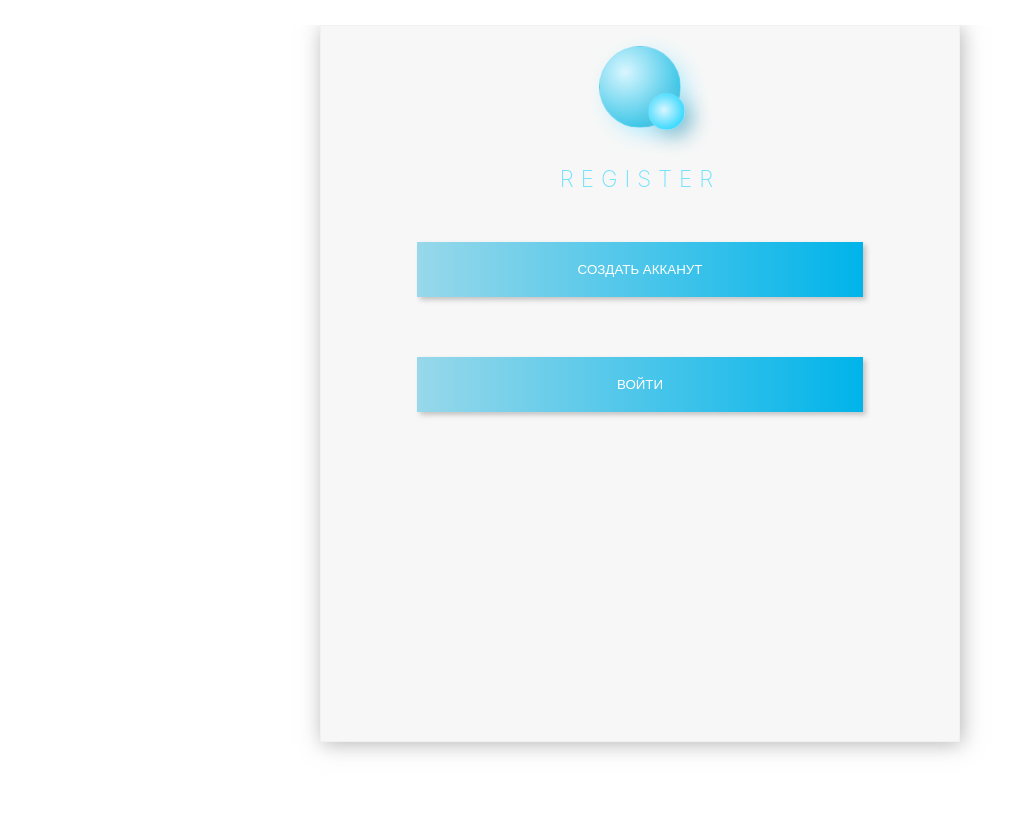
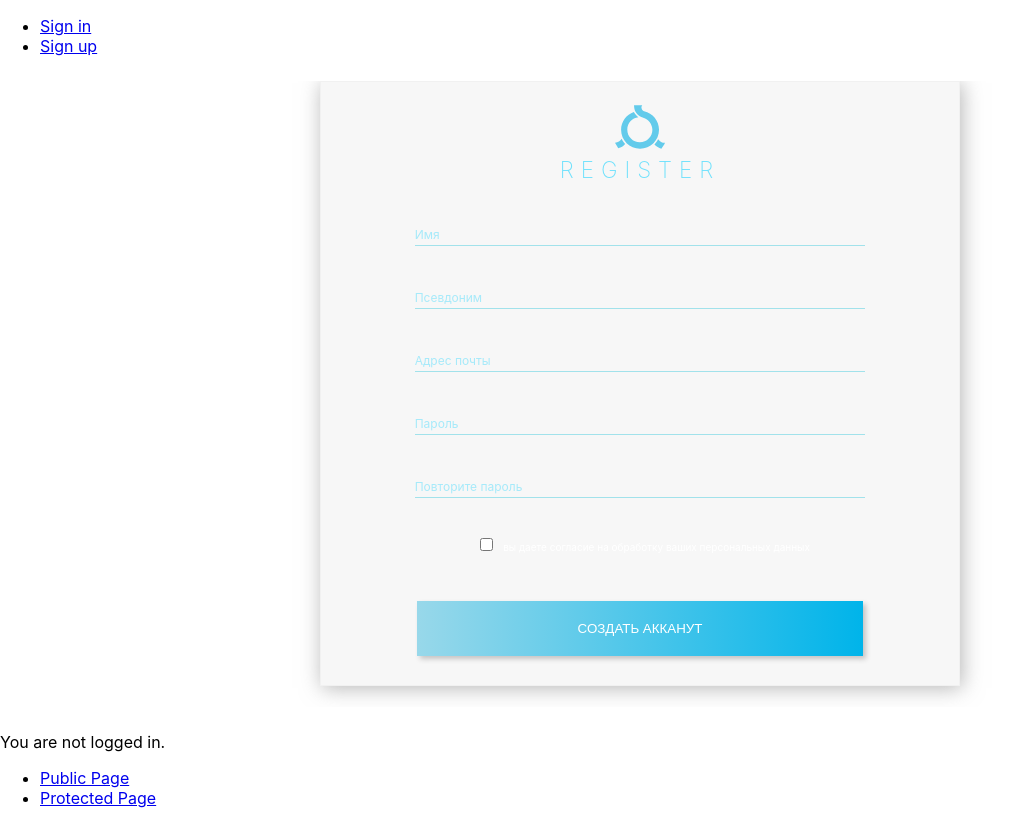
Before and after one commit to artsinsider/Passage, a React (Create React App) app: page /sign-up in a window 1280 px wide. Shown: the whole page, without its empty margins (0-1034 px from the left). Before the commit the page ends 800 px from the top, so only its background shows below. Built offline with nearby package versions, Linux system fonts and the light colour scheme.

Commit message:
first steps adding Routinto App

```diff
--- /dev/null
+++ b/src/component/Logo.js
@@ -0,0 +1,22 @@
+import React from 'react';
+
+export default function Logo() {
+    return (
+        <svg version="1.1" id="Capa_2" x="0px" y="0px" width="50px" height="50px" viewBox="0 0 106.082 106.083" fill="#63cbeb">
+            <g>
+                <g>
+                    <path d="M93.383,58.991c-0.004-19.248-13.529-35.332-31.592-39.282c-3.163-0.533-8.439-7.918-4.006-12.817L40.326,6.838
+                                        c0.188,8.605,2.924,13.174,2.877,13.186c1.166,2.413,2.829,4.513,4.729,6.363c4.692,4.57,12.076,6.916,12.076,6.916
+                                        c11.145,3.171,19.314,14.267,19.32,25.579c0,0.009,0,0.017,0,0.025c0.008,14.696-11.902,26.614-26.598,26.623
+                                        c-14.697,0.007-26.617-11.901-26.623-26.599c0-0.009,0-0.017,0-0.024c-0.008-14.012,9.867-24.962,23.607-26.537l-0.061-0.102
+                                        c-2.029-1.301-6.826-6.067-9.686-11.274C24.23,26.456,12.932,41.412,12.936,59.01c0,0.006,0,0.012,0,0.018
+                                        c0.006,22.217,18.018,40.222,40.232,40.216s40.221-18.019,40.215-40.231C93.383,59.003,93.383,58.998,93.383,58.991z"/>
+                    <path d="M0,86.289l6.922,11.735c6.461-0.656,10.68-4.51,14.596-8.728c-3.111-3.36-5.668-6.721-7.375-11.135
+			                             C11.223,83.369,5.848,86.434,0,86.289z"/>
+                    <path d="M91.637,78.915c-2.318,3.934-4.857,7.753-7.975,11.285c4.664,4.564,8.828,7.021,14.746,8.728
+			                             c3.52-4.305,6.16-8.435,7.674-12.339C100.785,86.889,95.137,84.436,91.637,78.915z"/>
+                </g>
+            </g>
+        </svg>
+    )
+}
--- a/src/container/App/App.js
+++ b/src/container/App/App.js
@@ -1,14 +1,52 @@
 import React      from 'react';
-import Auth       from '../Auth/Auth';
+import SignIn       from '../Auth/SignIn';
+import SignUp       from '../Auth/SignUp';
+// import Nav         from '../Navigation/Navigations'
+import AuthExample  from '../Navigation/Auth'
 import './App.scss';
+
+import {BrowserRouter as Router, Route, Link, Redirect, withRouter} from "react-router-dom";
+
+const fakeAuth = {
+    isAuthenticated: false,
+    authenticate(cb) {
+        this.isAuthenticated = true;
+        setTimeout(cb, 100); // fake async
+    },
+    signout(cb) {
+        this.isAuthenticated = false;
+        setTimeout(cb, 100);
+    }
+};
+
+const FormAuthorized = withRouter(
+    ({ history }) =>
+        fakeAuth.isAuthenticated ? (
+              <button onClick={() => {fakeAuth.signout(() => history.push("/"));}}> Sign out </button>
+        ) : (
+            <ul>
+              <li>
+                <Link to="/sign-in" >Sign in</Link>
+              </li>
+              <li>
+                <Link to="/sign-up">Sign up</Link>
+              </li>
+            </ul>
+        )
+);
 
 class App extends React.Component {
   render() {
     return (
-      <div className="App">
-        <Auth/>
+        <Router>
 
-      </div>
+          <FormAuthorized/>
+
+          <Route path="/sign-in" component={SignIn} />
+          <Route path="/sign-up" component={SignUp} />
+
+          <AuthExample/>
+        </Router>
     );
   }
 }
@@ -20,11 +58,15 @@ export default App;
 // import Section    from '../../component/Section/Section';
 // import Background from '../../component/Backgroud/Background';
 
-//import Nav         from '../Navigation/Navigations'
-
+//  <Auth/>
 
 // <Nav/>
 // <Header/>
 // <Section/>
 // <Background/>
 // <TestStand/>
+
+//
+// <div className="App">
+//   <AuthExample/>
+// </div>
--- a/src/container/Auth/Auth.js
+++ b/src/container/Auth/Auth.js
@@ -1,18 +1,19 @@
 import React  from 'react';
 import Component from './Styled'
 import './auth.scss'
-
+import Logo from '../../component/Logo'
 import SignIn from './SignIn';
 import SignUp from './SignUp';
 
 export default class Auth extends React.PureComponent{
+    state ={  };
+
     render() {
         return (
             <div className="auth-container">
                 <Component.Form className="auth-form" autocomplete="off">
                     <Component.Logo className="circle">
-                        <Component.SferaBig />
-                        <Component.SferaSmall />
+                        <Logo/>
                         <Component.Title>REGISTER</Component.Title>
                     </Component.Logo>
 
--- a/src/container/Auth/SignIn.js
+++ b/src/container/Auth/SignIn.js
@@ -1,5 +1,6 @@
 import React  from 'react';
 import Component from './Styled'
+import Logo from '../../component/Logo'
 import './auth.scss'
 
 export default class SignIn extends React.PureComponent{
@@ -33,8 +34,7 @@ export default class SignIn extends React.PureComponent{
             <div className="auth-container">
                 <Component.Form className="auth-form" autocomplete="off">
                     <Component.Logo className="circle">
-                        <Component.SferaBig />
-                        <Component.SferaSmall />
+                        <Logo/>
                         <Component.Title>SIGN IN</Component.Title>
                     </Component.Logo>
 
--- a/src/container/Auth/SignUp.js
+++ b/src/container/Auth/SignUp.js
@@ -1,5 +1,6 @@
 import React  from 'react';
 import Component from './Styled'
+import Logo from '../../component/Logo'
 import './auth.scss'
 
 export default class SignUp extends React.PureComponent{
@@ -36,8 +37,7 @@ export default class SignUp extends React.PureComponent{
             <div className="auth-container">
                 <Component.Form className="auth-form" autocomplete="off">
                     <Component.Logo className="circle">
-                        <Component.SferaBig />
-                        <Component.SferaSmall />
+                        <Logo/>
                         <Component.Title>REGISTER</Component.Title>
                     </Component.Logo>
 
--- a/src/container/Auth/Styled.js
+++ b/src/container/Auth/Styled.js
@@ -1,37 +1,6 @@
 import Styled from 'styled-components';
 export default {
-
- Logo : Styled('div')`
-`,
-
- SferaBig: Styled('div')`
-    width: 80px;
-    height: 80px;
-    background: radial-gradient(at 25px 25px, #d9f6ff, #02b4de);
-    margin: 0 auto;
-    position: relative;
-    z-index: 10;
-    box-shadow: 8px 7px 20px 0 #baedfd;
-    border-radius: 100%;
-    border: 1px solid rgba(155, 227, 250, 0.33);
-
-`,
-
-
-SferaSmall: Styled('div')`
-    box-shadow: 8px 7px 20px 0 #84bfd2;
-    border-radius: 100%;
-    top: -35px;
-    left: 26px;
-    width: 35px;
-    height: 35px;
-    background: radial-gradient(at 15px 16px, #d9f6ff, #00ceff);
-    margin: 0 auto;
-    position: relative;
-    z-index: 20;
-    border: 1px solid rgba(155, 227, 250, 0.33);
-`,
-
+ Logo : Styled('div')``,
 
  Title : Styled('div')`
     color: #70e1fc;
--- a/src/container/Navigation/Auth.js
+++ b/src/container/Navigation/Auth.js
@@ -37,6 +37,7 @@ function AuthExample() {
 const fakeAuth = {
     isAuthenticated: false,
     authenticate(cb) {
+        console.log()
         this.isAuthenticated = true;
         setTimeout(cb, 100); // fake async
     },
```
Also changed, not shown: src/img/icon.svg (added), src/img/symbol.svg (added).
